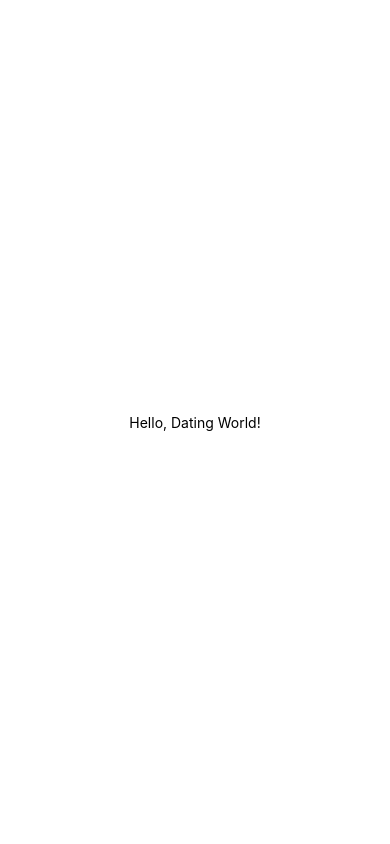
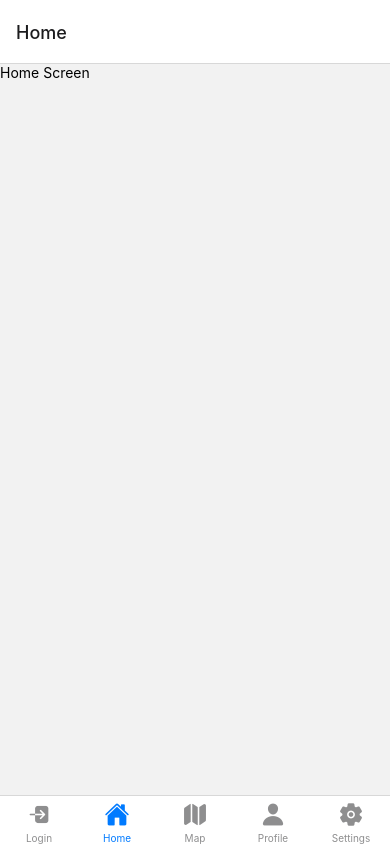
Before and after one commit to Rooksac/DatingApp-Frontend, a React Native app: screen /Home in a window 390 px wide. Built offline with nearby package versions, Linux system fonts and the light colour scheme.

Commit message:
Basic Bottom Tab Navigation, Screen Organization

```diff
--- a/App.js
+++ b/App.js
@@ -1,20 +1,77 @@
-import { StatusBar } from 'expo-status-bar';
-import { StyleSheet, Text, View } from 'react-native';
+import { StatusBar } from "expo-status-bar";
+import { StyleSheet, Text, View } from "react-native";
+import { NavigationContainer } from "@react-navigation/native";
+
+import { createBottomTabNavigator } from "@react-navigation/bottom-tabs";
+import HomeScreen from "./screens/HomeScreen";
+import MapScreen from "./screens/MapScreen";
+import LoginScreen from "./screens/LoginScreen";
+import SettingsScreen from "./screens/SettingsScreen";
+import UserProfileScreen from "./screens/UserProfileScreen";
+import { Ionicons } from "@expo/vector-icons";
+
+const Tab = createBottomTabNavigator();
 
 export default function App() {
   return (
-    <View style={styles.container}>
-      <Text>Hello, Dating World!</Text>
+    <NavigationContainer>
       <StatusBar style="auto" />
-    </View>
+      <Tab.Navigator>
+        <Tab.Screen
+          name="Login"
+          component={LoginScreen}
+          options={{
+            tabBarIcon: ({ color, size }) => (
+              <Ionicons name="log-in" color={color} size={size} />
+            ),
+          }}
+        />
+        <Tab.Screen
+          name="Home"
+          component={HomeScreen}
+          options={{
+            tabBarIcon: ({ color, size }) => (
+              <Ionicons name="home" color={color} size={size} />
+            ),
+          }}
+        />
+        <Tab.Screen
+          name="Map"
+          component={MapScreen}
+          options={{
+            tabBarIcon: ({ color, size }) => (
+              <Ionicons name="map" color={color} size={size} />
+            ),
+          }}
+        />
+        <Tab.Screen
+          name="Profile"
+          component={UserProfileScreen}
+          options={{
+            tabBarIcon: ({ color, size }) => (
+              <Ionicons name="person" color={color} size={size} />
+            ),
+          }}
+        />
+        <Tab.Screen
+          name="Settings"
+          component={SettingsScreen}
+          options={{
+            tabBarIcon: ({ color, size }) => (
+              <Ionicons name="settings" color={color} size={size} />
+            ),
+          }}
+        />
+      </Tab.Navigator>
+    </NavigationContainer>
   );
 }
 
 const styles = StyleSheet.create({
   container: {
     flex: 1,
-    backgroundColor: '#fff',
-    alignItems: 'center',
-    justifyContent: 'center',
+    backgroundColor: "#fff",
+    alignItems: "center",
+    justifyContent: "center",
   },
 });
--- a/package.json
+++ b/package.json
@@ -9,6 +9,7 @@
     "web": "expo start --web"
   },
   "dependencies": {
+    "@react-navigation/bottom-tabs": "^6.6.1",
     "expo": "~51.0.26",
     "expo-status-bar": "~1.12.1",
     "react": "18.2.0",
--- /dev/null
+++ b/screens/HomeScreen.js
@@ -0,0 +1,7 @@
+import { Text } from "react-native";
+
+function HomeScreen() {
+  return <Text>Home Screen</Text>;
+}
+
+export default HomeScreen;
--- /dev/null
+++ b/screens/LoginScreen.js
@@ -0,0 +1,7 @@
+import { Text } from "react-native";
+
+function LoginScreen() {
+  return <Text>Login Screen</Text>;
+}
+
+export default LoginScreen;
--- /dev/null
+++ b/screens/MapScreen.js
@@ -0,0 +1,7 @@
+import { Text } from "react-native";
+
+function MapScreen() {
+  return <Text>Map Screen</Text>;
+}
+
+export default MapScreen;
--- /dev/null
+++ b/screens/SettingsScreen.js
@@ -0,0 +1,7 @@
+import { Text } from "react-native";
+
+function SettingsScreen() {
+  return <Text>Settings Screen</Text>;
+}
+
+export default SettingsScreen;
--- /dev/null
+++ b/screens/UserProfileScreen.js
@@ -0,0 +1,7 @@
+import { Text } from "react-native";
+
+function UserProfileScreen() {
+  return <Text>User Profile Screen</Text>;
+}
+
+export default UserProfileScreen;
```
Also changed, not shown: 1 other file (tests, documents, lock files or other folders).
